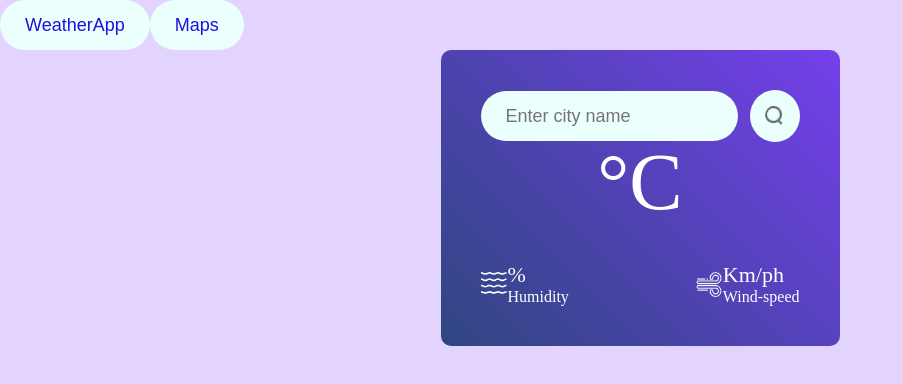
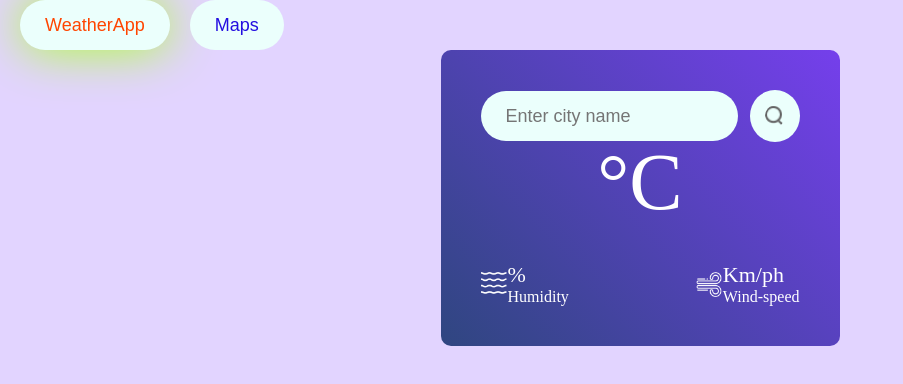
Before and after one commit to phbhavana/new-project, a React (Create React App) app: page / in a window 1280 px wide. In both pictures the pointer is over the button "WeatherApp". Shown: the top 384 px of the page, without its empty margins (0-903 px from the left). Built offline with nearby package versions, Linux system fonts and the light colour scheme.

Commit message:
styling commit

```diff
--- a/src/Maps/Maps.tsx
+++ b/src/Maps/Maps.tsx
@@ -4,7 +4,7 @@ import React from 'react'
 export default function Maps() {
   const mapStyle={
     width:'100%',
-    height:'400px'
+    height:'650px'
   }
   const mapCenter={
     lat:12.956033,
--- a/src/Navigation/TabComponent.css
+++ b/src/Navigation/TabComponent.css
@@ -8,4 +8,9 @@
     color: #230ee0;
     background: #ebfffc;
     font-size: 18px;
+    margin-left: 20px;
 }
+.button:hover{
+    color: orangered;
+    box-shadow: 0px 0px 50px greenyellow;
+}
--- a/src/Weather/WeatherApp.css
+++ b/src/Weather/WeatherApp.css
@@ -66,3 +66,11 @@
   width: 26px;
   margin-top: 10px;
 }
+.input:hover{
+  color: #0aaded;
+  box-shadow: 0px 0px 50px whitesmoke;
+}
+.img:hover{
+  color: white;
+  box-shadow: 0px 0px 50px whitesmoke;
+}
--- a/src/Weather/WeatherApp.tsx
+++ b/src/Weather/WeatherApp.tsx
@@ -34,13 +34,13 @@ const WeatherApp = () => {
 
     <div className="weather">
       <div className="weather-container">
-        <input className=" "
+        <input className="input"
           type="text"
           placeholder="Enter city name"
           value={city}
           onChange={(e) => setCity(e.target.value)}
         />
-        <img src={require('../assets/images/search.png')} alt="search" onClick={handleButtonClick}/>
+        <img className="img" src={require('../assets/images/search.png')} alt="search" onClick={handleButtonClick}/>
       </div>
       {weather?.main.temp <=25 &&
       <img src='https://openweathermap.org/img/wn/03d@2x.png' alt="weather" className="weather-icon"/>}
```
